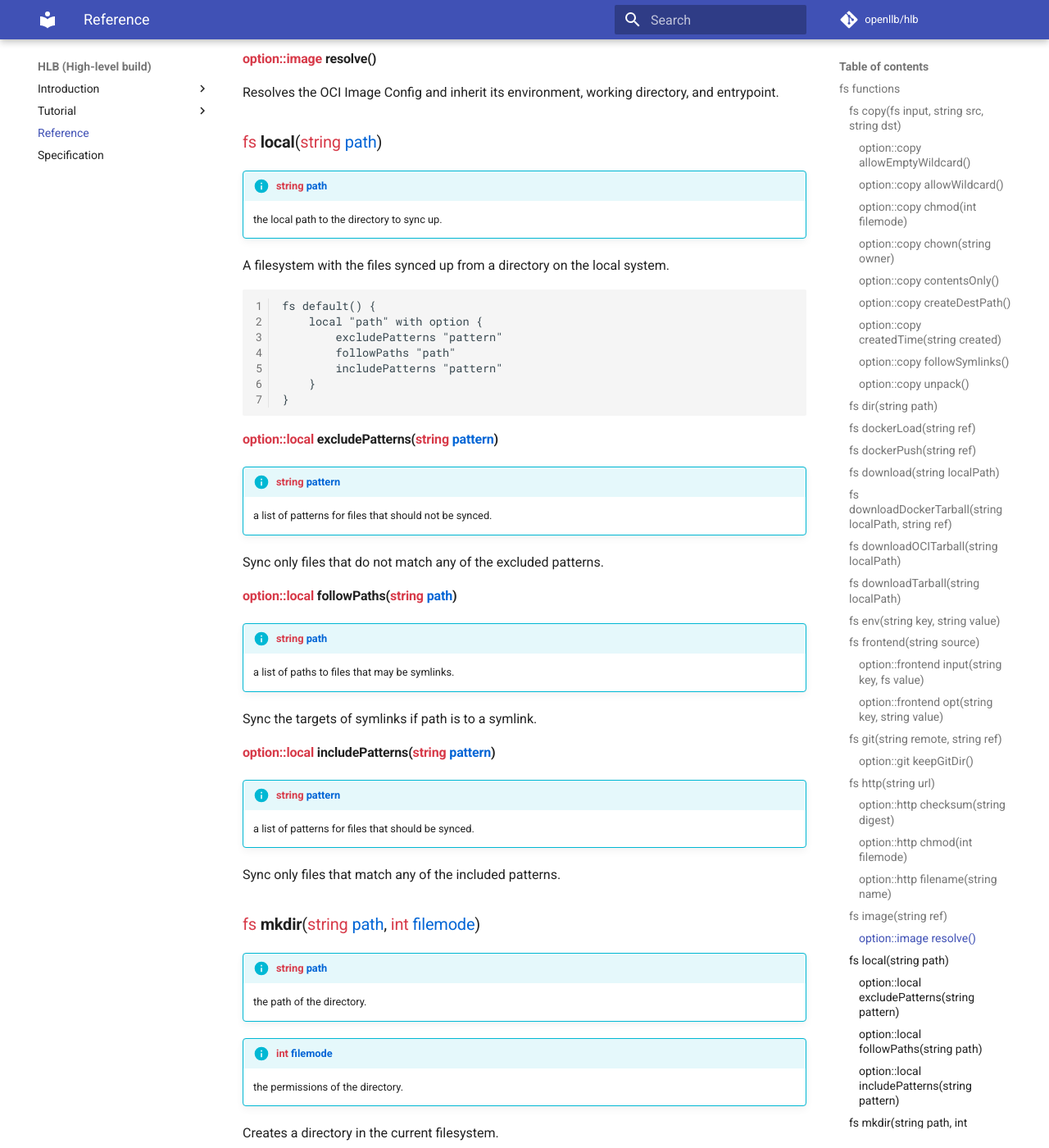
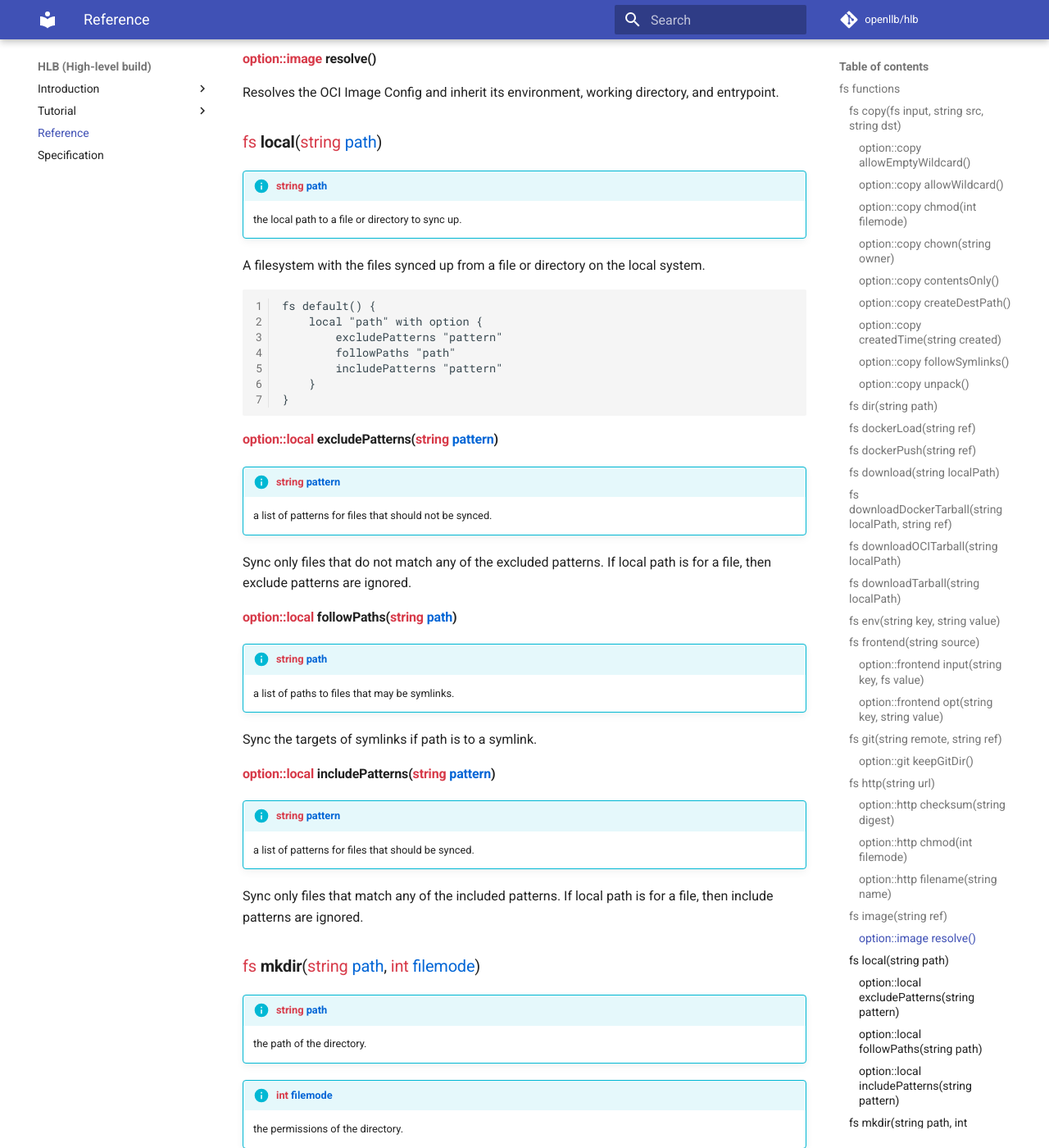
Before and after one commit to openllb/hlb, an MkDocs documentation site: the page built from docs/reference.md, in a window 1280 px wide and 1400 px high, scrolled down 7542 px. Shown: the whole window at 82% size. Built offline with MkDocs 1.6.1 and Material for MkDocs 9.7.7, drawn with Linux system fonts in a browser that asks for light colours; old or Windows-style settings are respelled for this version of MkDocs.

Commit message:
Allow local to specify a single file instead of a directory

```diff
--- a/docs/reference.md
+++ b/docs/reference.md
@@ -328,10 +328,10 @@ and entrypoint.
 ### <span class='hlb-type'>fs</span> <span class='hlb-name'>local</span>(<span class='hlb-type'>string</span> <span class='hlb-variable'>path</span>)
 
 !!! info "<span class='hlb-type'>string</span> <span class='hlb-variable'>path</span>"
-	the local path to the directory to sync up.
+	the local path to a file or directory to sync up.
 
-A filesystem with the files synced up from a directory on the
-local system.
+A filesystem with the files synced up from a file or directory on the local
+system.
 
 	#!hlb
 	fs default() {
@@ -348,7 +348,8 @@ local system.
 !!! info "<span class='hlb-type'>string</span> <span class='hlb-variable'>pattern</span>"
 	a list of patterns for files that should not be synced.
 
-Sync only files that do not match any of the excluded patterns.
+Sync only files that do not match any of the excluded patterns. If local
+path is for a file, then exclude patterns are ignored.
 
 #### <span class='hlb-type'>option::local</span> <span class='hlb-name'>followPaths</span>(<span class='hlb-type'>string</span> <span class='hlb-variable'>path</span>)
 
@@ -362,7 +363,8 @@ Sync the targets of symlinks if path is to a symlink.
 !!! info "<span class='hlb-type'>string</span> <span class='hlb-variable'>pattern</span>"
 	a list of patterns for files that should be synced.
 
-Sync only files that match any of the included patterns.
+Sync only files that match any of the included patterns. If local path is
+for a file, then include patterns are ignored.
 
 
 ### <span class='hlb-type'>fs</span> <span class='hlb-name'>mkdir</span>(<span class='hlb-type'>string</span> <span class='hlb-variable'>path</span>, <span class='hlb-type'>int</span> <span class='hlb-variable'>filemode</span>)
```
Also changed, not shown: 3 other files.
